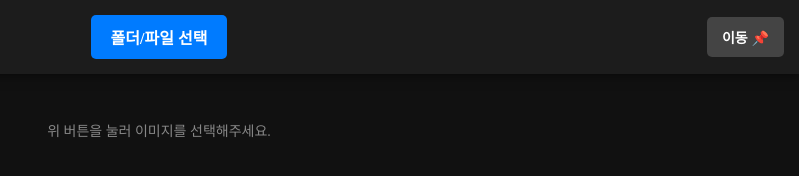
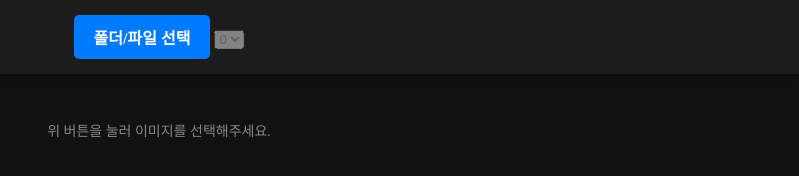
Before and after one commit to Ma1nTurret/viewer2, a plain HTML site: page index.html in a window 1280 px wide. Shown: the whole page, without its empty margins (481-1280 px from the left). Drawn offline with Linux system fonts and the light colour scheme.

Commit message:
Update index.html

```diff
--- a/index.html
+++ b/index.html
@@ -11,8 +11,11 @@
     <div id="ui-container">
         <label for="file-input" class="file-btn">폴더/파일 선택</label>
         <input type="file" id="file-input" multiple accept="image/*">
-        <!-- 새로 추가된 이동 버튼 -->
-        <button id="jump-btn">이동 📌</button>
+
+        <!-- 🌟 사진처럼 생긴 페이지 선택 드롭다운 -->
+        <select id="page-select" disabled>
+            <option value="0">0</option>
+        </select>
     </div>
 
     <!-- 이미지가 이어붙여질 영역 -->
```
